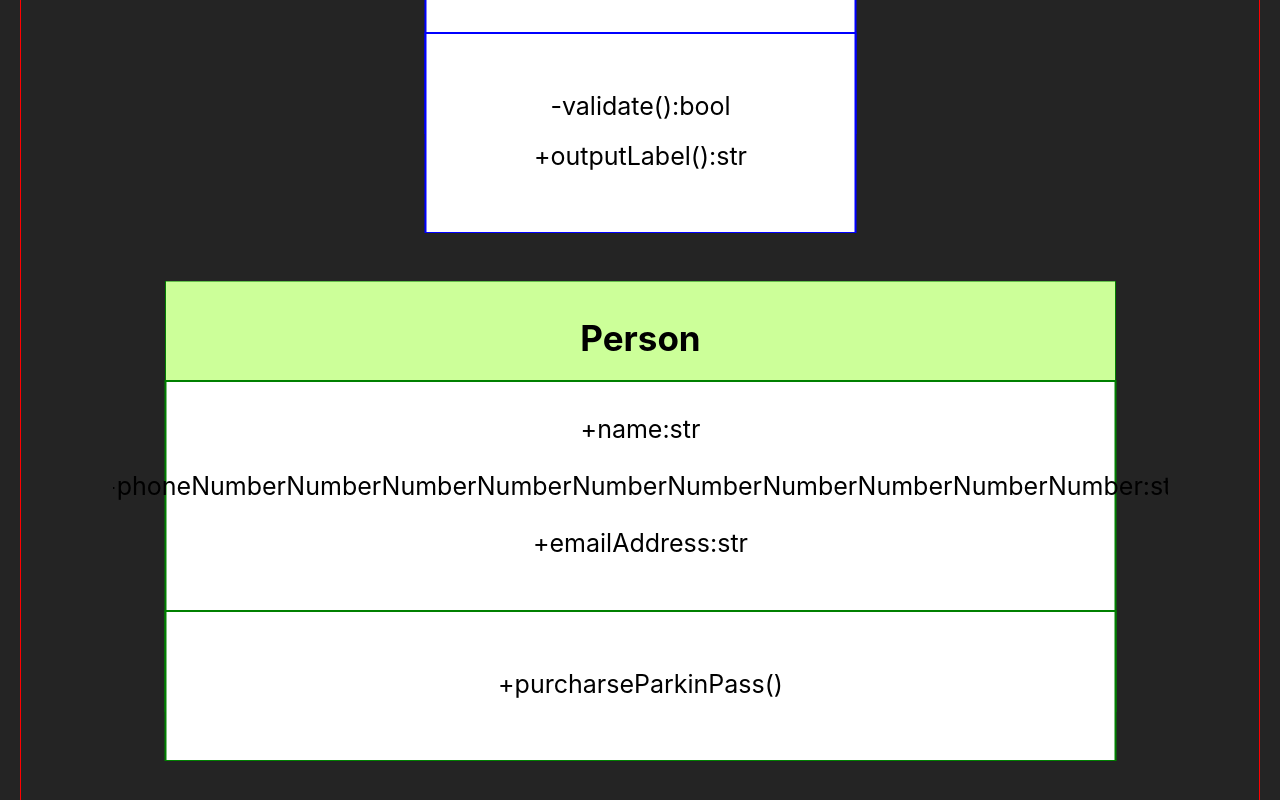
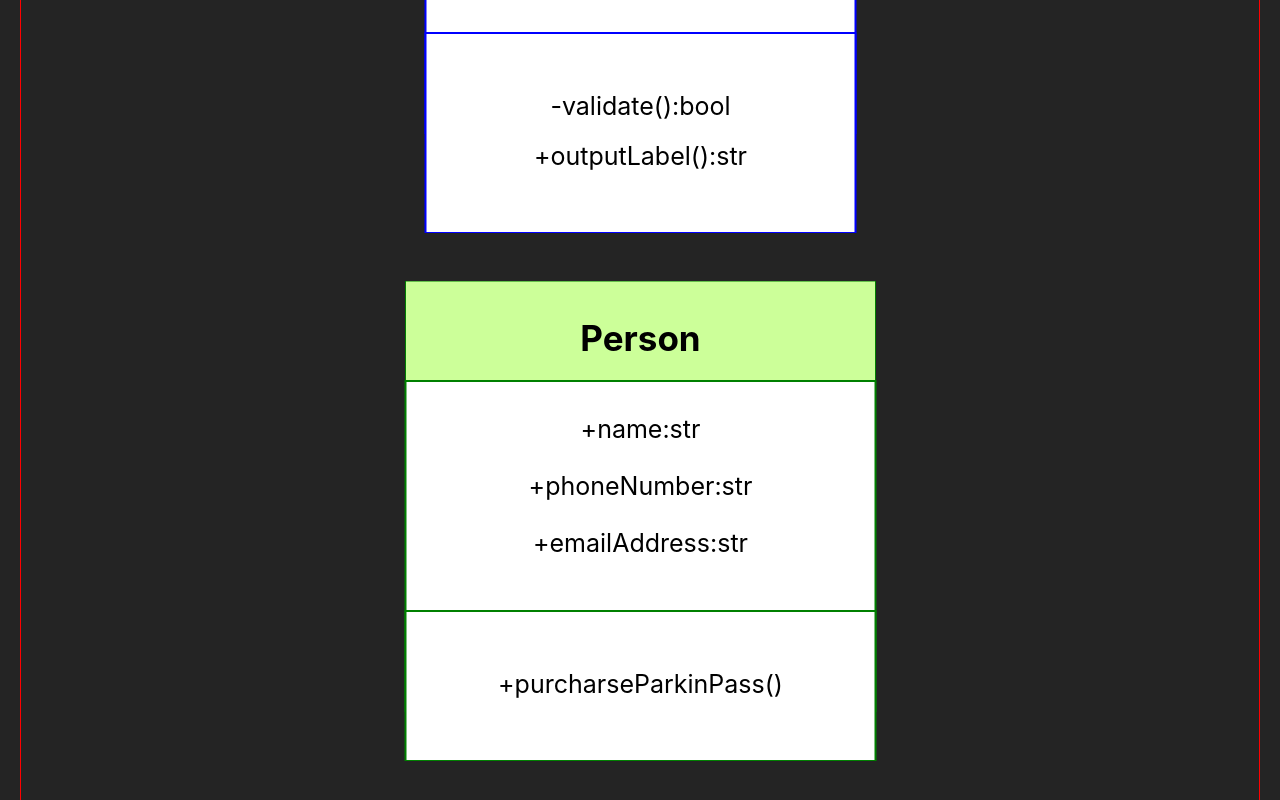
Before and after one commit to LucaPetrocchi/js-integrador, a React (Vite) app: page / in a window 1280 px wide. Shown: the part 1088-1888 px from the top of the page. Built offline with nearby package versions, Linux system fonts and the light colour scheme.

Commit message:
proptypes + file restructuring

```diff
--- a/src/App.jsx
+++ b/src/App.jsx
@@ -24,7 +24,7 @@ const CLASS_UML2 = {
 
 const CLASS_UML3 = {
   name: 'Person',
-  attributes: ['+name:str','+phoneNumberNumberNumberNumberNumberNumberNumberNumberNumberNumber:str','+emailAddress:str',],
+  attributes: ['+name:str','+phoneNumber:str','+emailAddress:str',],
   methods:['+purcharseParkinPass()'],
   borderColor:'green',
   headColor:'#ccff99',
--- a/src/components/Menu.jsx
+++ b/src/components/Menu.jsx
@@ -1,6 +1,6 @@
 import PropTypes from 'prop-types'
 import './Menu.css'
-import FirstLevelItem from './FirstLevelItem'
+import FirstLevelItem from './firstlevel/FirstLevelItem'
 
 function Menu ({config}) {
     const current_url = '/#'
--- a/src/components/FirstLevelItem.jsx
+++ b/src/components/firstlevel/FirstLevelItem.jsx
@@ -1,8 +1,8 @@
 import PropTypes from 'prop-types'
 import { useState, useRef } from "react"
-import FolderContents from './secondlevel/FolderContents'
+import FolderContents from '../secondlevel/FolderContents'
 import './FirstLevelItem.css'
-import ItemTriangle from './SvgArrow'
+import ItemTriangle from '../SvgArrow'
 
 function FirstLevelItem ({item, itemColor, itemActive, url, otherItems}) {
     const ref = useRef()
--- a/src/components/secondlevel/FolderContents.jsx
+++ b/src/components/secondlevel/FolderContents.jsx
@@ -28,6 +28,7 @@ export default FolderContents
 
 FolderContents.propTypes = {
     items: PropTypes.array,
+    subItems: PropTypes.array,
     itemBackground: PropTypes.string,
     offset: PropTypes.number,
 }
--- a/src/components/secondlevel/thirdlevel/SubFolderContents.jsx
+++ /dev/null
@@ -1,15 +0,0 @@
-import React from 'react'
-import './SubFolderContents.css'
-import ThirdLevelItem from './ThirdLevelItem'
-
-export default function SubFolderContents({items, itemBackground, positionW}) {
-    return(
-        <ul className='subfolderContents' style={{translate: `${positionW -10}px`, backgroundColor: itemBackground }}>
-            {items.map((item) => {
-                return (
-                    <ThirdLevelItem key={item.id} title={item.name} itemBackground={itemBackground} id={item.id}  />
-                )
-            })}
-        </ul>
-        )
-}
--- a/src/components/secondlevel/thirdlevel/ThirdLevelItem.jsx
+++ /dev/null
@@ -1,11 +0,0 @@
-import React from 'react'
-import './ThirdLevelItem.css'
-
-export default function ThirdLevelItem({title, id, itemBackground}) {
-  return (
-
-    <li className='subfolderContentsItems' style={{background: itemBackground}}>
-        {title}
-    </li>
-  )
-}
--- /dev/null
+++ b/src/components/thirdlevel/SubFolderContents.jsx
@@ -0,0 +1,23 @@
+import PropTypes from 'prop-types'
+import './SubFolderContents.css'
+import ThirdLevelItem from './ThirdLevelItem'
+
+function SubFolderContents({items, itemBackground, positionW}) {
+    return(
+        <ul className='subfolderContents' style={{translate: `${positionW -10}px`, backgroundColor: itemBackground }}>
+            {items.map((item) => {
+                return (
+                    <ThirdLevelItem key={item.id} name={item.name} itemBackground={itemBackground} id={item.id}  />
+                )
+            })}
+        </ul>
+        )
+}
+
+SubFolderContents.propTypes = {
+    items: PropTypes.array,
+    itemBackground: PropTypes.string,
+    positionW: PropTypes.number,
+}
+
+export default SubFolderContents
--- /dev/null
+++ b/src/components/thirdlevel/ThirdLevelItem.jsx
@@ -0,0 +1,19 @@
+import './ThirdLevelItem.css'
+import PropTypes from 'prop-types'
+
+function ThirdLevelItem({name, itemBackground}) {
+  return (
+
+    <li className='subfolderContentsItems' style={{background: itemBackground}}>
+        {name}
+    </li>
+  )
+}
+
+ThirdLevelItem.propTypes = {
+  name: PropTypes.string,
+  id: PropTypes.number,
+  itemBackground: PropTypes.string,
+}
+
+export default ThirdLevelItem
```
Also changed, not shown: src/components/secondlevel/SecondLevelItem.jsx (+12 -1 lines), src/components/firstlevel/FirstLevelItem.css (renamed from src/components/FirstLevelItem.css), src/components/thirdlevel/SubFolderContents.css (renamed from src/components/secondlevel/thirdlevel/SubFolderContents.css), src/components/thirdlevel/ThirdLevelItem.css (renamed from src/components/secondlevel/thirdlevel/ThirdLevelItem.css).
